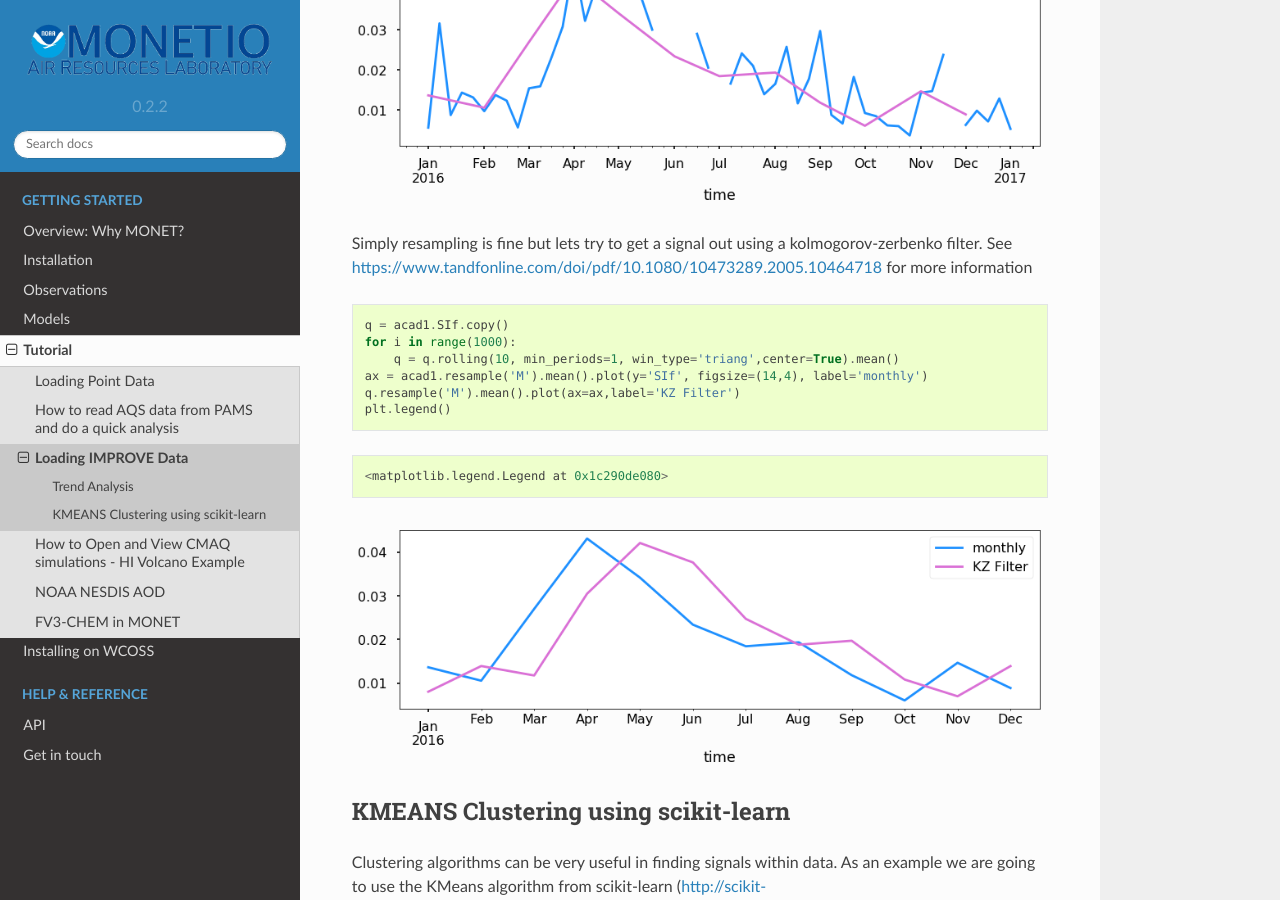
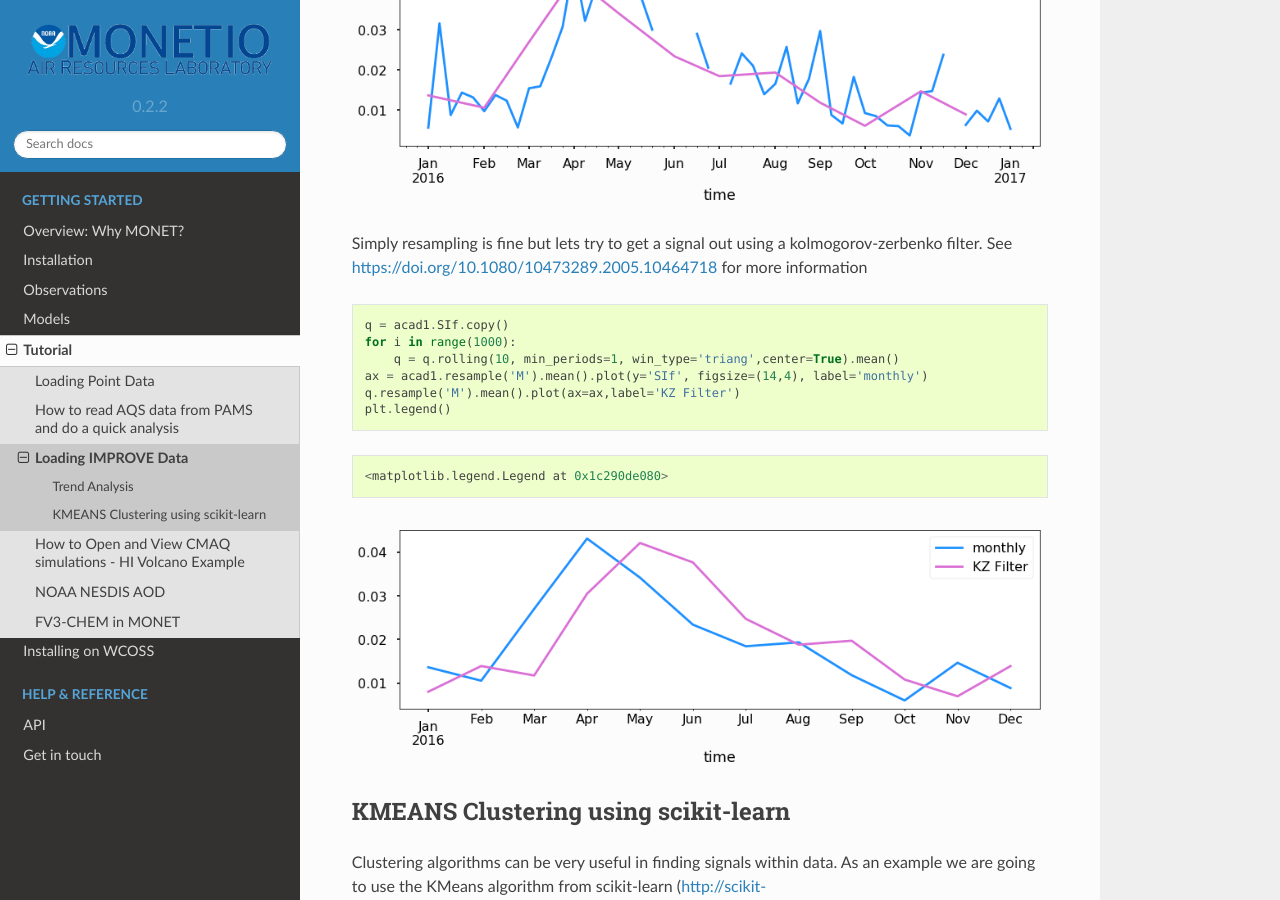
Before and after one commit to noaa-oar-arl/monetio, a Sphinx documentation site: the page built from docs/tutorial/improve_trends_kmeans.rst, in a window 1280 px wide and 900 px high, scrolled down 3953 px. Built offline with Sphinx 7.4.7 and the Read the Docs theme 2.0.0, drawn with Linux system fonts in a browser that asks for light colours; some of the changed lines change nothing that is shown.

Commit message:
Change to DOI link

```diff
--- a/docs/tutorial/improve_trends_kmeans.rst
+++ b/docs/tutorial/improve_trends_kmeans.rst
@@ -842,7 +842,7 @@ Now this is good but lets resample to see if we can see a trend.
 
 Simply resampling is fine but lets try to get a signal out using a
 kolmogorov-zerbenko filter. See
-https://www.tandfonline.com/doi/pdf/10.1080/10473289.2005.10464718 for
+https://doi.org/10.1080/10473289.2005.10464718 for
 more information
 
 .. code-block:: python
```
